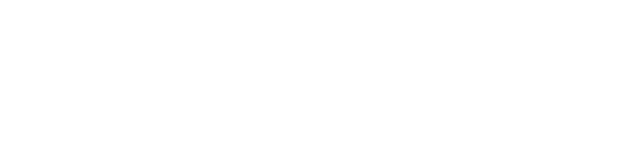
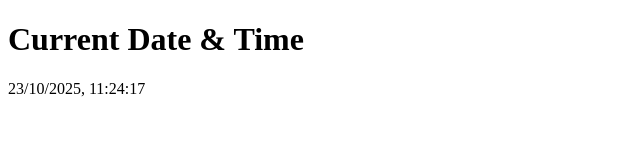
Before and after one commit to acciojob/js-timer-Ritesh-Harge1, a website: page main.html in a window 1280 px wide. Shown: the whole page, without its empty margins (0-640 px from the left). Drawn offline with Linux system fonts and the light colour scheme.

Commit message:
created a submission

```diff
--- a/main.html
+++ b/main.html
@@ -1,8 +1,12 @@
-<html>
+<!DOCTYPE html>
+<html lang="en">
 <head>
+  <meta charset="UTF-8">
+  <meta name="viewport" content="width=device-width, initial-scale=1.0">
   <title>JS Timer</title>
 </head>
 <body>
+  <h1>Current Date & Time</h1>
   <p id="timer"></p>
 
   <script src="script.js"></script>
--- a/script.js
+++ b/script.js
@@ -1 +1,25 @@
 // write js code here if required
+function updateTimer() {
+  const now = new Date();
+
+  // Get individual components
+  const day = String(now.getDate()).padStart(2, '0');       // Day with leading 0
+  const month = String(now.getMonth() + 1).padStart(2, '0'); // Month (0-11) + 1
+  const year = now.getFullYear();
+
+  const hours = String(now.getHours()).padStart(2, '0');
+  const minutes = String(now.getMinutes()).padStart(2, '0');
+  const seconds = String(now.getSeconds()).padStart(2, '0');
+
+  // Format the timer string
+  const timerString = `${day}/${month}/${year}, ${hours}:${minutes}:${seconds}`;
+
+  // Display in the <p> tag
+  document.getElementById('timer').textContent = timerString;
+}
+
+// Update every second
+setInterval(updateTimer, 1000);
+
+// Initialize immediately
+updateTimer();
```
Lines whose indentation alone changed are shown as unchanged.
